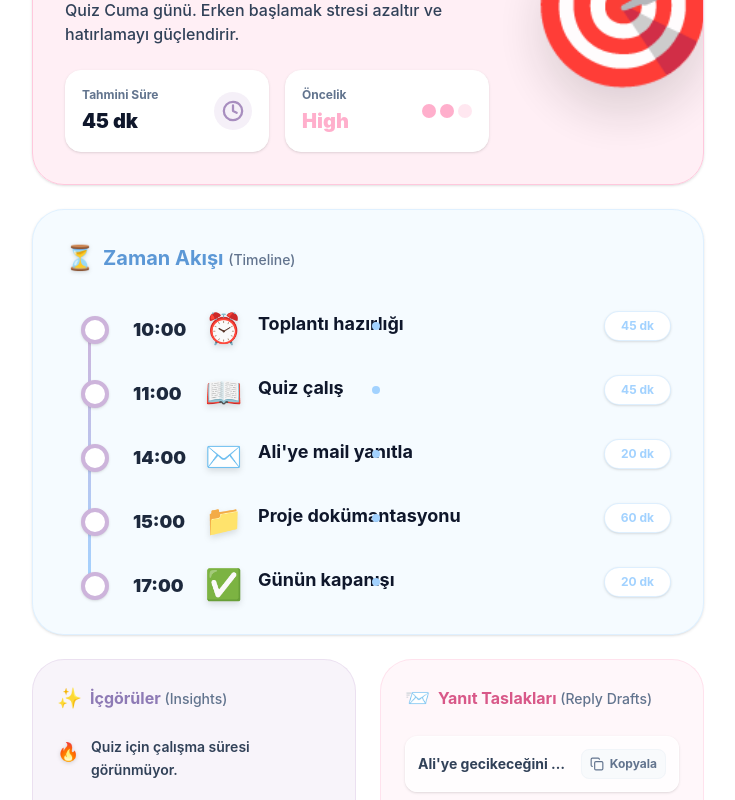
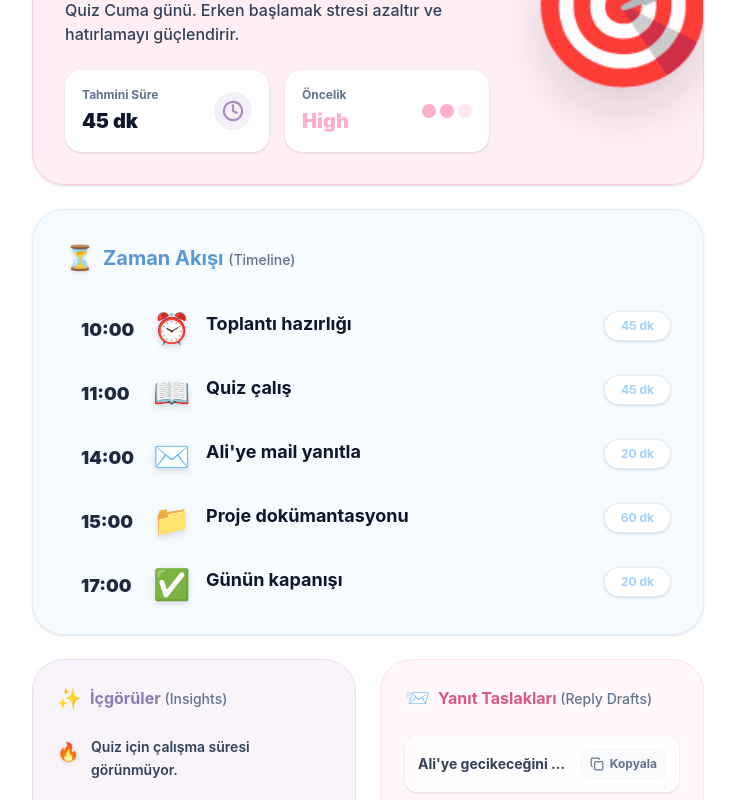
Before and after one commit to esra03-1/isubu-hackathon-2026, a React (Vite) app in the folder web/: page /result in a window 1280 px wide. Shown: the part 447-1247 px from the top of the page, without its empty margins (272-1007 px from the left). Built offline with nearby package versions, Linux system fonts and the light colour scheme.

Commit message:
style: remove misaligned timeline dots

```diff
--- a/web/src/pages/ResultPage.tsx
+++ b/web/src/pages/ResultPage.tsx
@@ -169,13 +169,9 @@ export default function ResultPage() {
           </div>
 
           <div className="relative pl-2 md:pl-4">
-            <div className="absolute left-[23px] top-4 bottom-4 w-[3px] bg-gradient-to-b from-[#cdb4db] to-[#a2d2ff]" />
             <div className="space-y-6">
               {data.timeline.map((item, index) => (
                 <div key={item.id} className="relative flex items-start gap-4 md:gap-6 group">
-                  <div className="mt-2.5 w-7 h-7 rounded-full bg-white border-4 border-[#cdb4db] flex-shrink-0 z-10 shadow-sm group-hover:scale-110 transition-transform">
-                    <div className="w-2 h-2 bg-[#a2d2ff] rounded-full absolute top-1/2 left-1/2 transform -translate-x-1/2 -translate-y-1/2" />
-                  </div>
                   <div className="mt-2.5 w-12 flex-shrink-0 font-black text-slate-800 text-lg">
                     {item.time}
                   </div>
```
